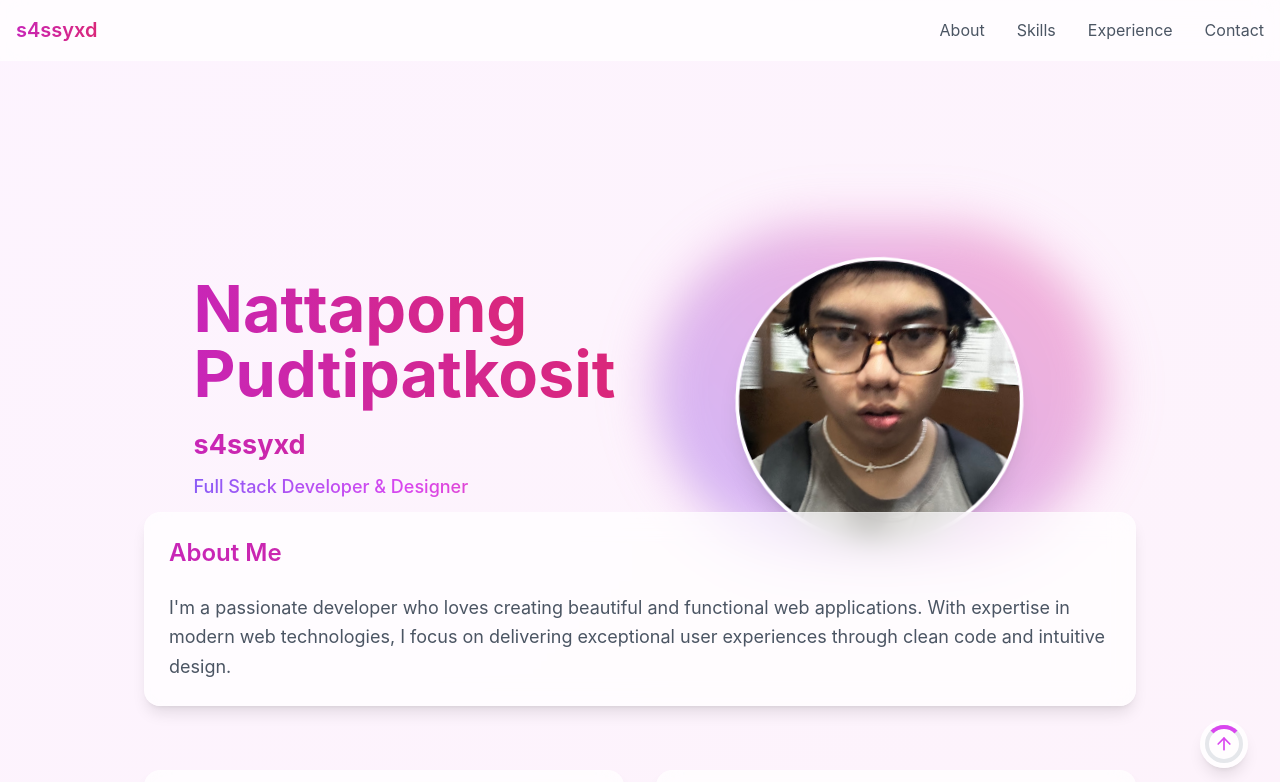
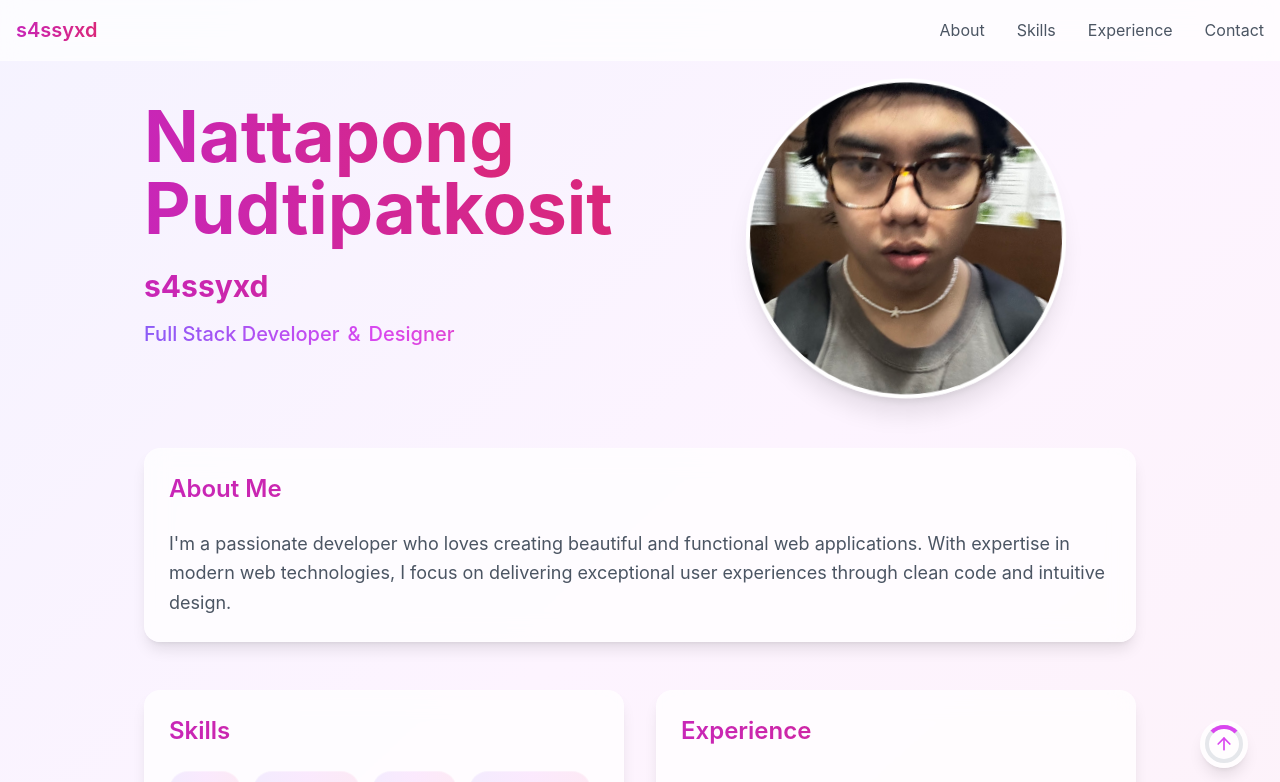
Before and after one commit to SassyxD/s4ssyxd, a React (Vite) app: page / in a window 1280 px wide. Shown: the top 782 px of the page. Built offline with nearby package versions, Linux system fonts and the light colour scheme; the HTML template or start-up script is replaced by a standard one.

Commit message:
feat: add typing animation and role display components to enhance hero section

```diff
--- a/src/App.tsx
+++ b/src/App.tsx
@@ -2,6 +2,47 @@ import { motion, useScroll, useTransform, useSpring } from 'framer-motion';
 import { FiGithub, FiLinkedin, FiMail, FiTwitter, FiArrowUp } from 'react-icons/fi';
 import Navbar from './components/Navbar';
 import { useEffect, useState } from 'react';
+
+// Typing animation component
+const TypeWriter = ({ text, delay = 100, className = "" }) => {
+  const [displayText, setDisplayText] = useState("");
+  const [currentIndex, setCurrentIndex] = useState(0);
+
+  useEffect(() => {
+    if (currentIndex < text.length) {
+      const timeout = setTimeout(() => {
+        setDisplayText(prev => prev + text[currentIndex]);
+        setCurrentIndex(prev => prev + 1);
+      }, delay);
+      return () => clearTimeout(timeout);
+    }
+  }, [currentIndex, delay, text]);
+
+  return (
+    <span className={`${className} typing-cursor`}>
+      {displayText}
+    </span>
+  );
+};
+
+// Role animation component
+const AnimatedRole = ({ role, index }) => {
+  return (
+    <motion.span
+      initial={{ opacity: 0, y: 20 }}
+      animate={{ opacity: 1, y: 0 }}
+      transition={{
+        duration: 0.5,
+        delay: index * 0.2,
+        type: "spring",
+        stiffness: 100
+      }}
+      className="inline-block"
+    >
+      {role}
+    </motion.span>
+  );
+};
 
 function App() {
   const { scrollYProgress } = useScroll();
@@ -33,20 +74,22 @@ function App() {
     visible: {
       opacity: 1,
       transition: {
-        staggerChildren: 0.3,
-        delayChildren: 0.5,
+        staggerChildren: 0.2,
+        delayChildren: 0.1,
+        duration: 0.5,
+        when: "beforeChildren"
       },
     },
   };
 
   const itemVariants = {
-    hidden: { opacity: 0, y: 30 },
+    hidden: { opacity: 0, y: 20 },
     visible: {
       opacity: 1,
       y: 0,
       transition: {
-        duration: 0.8,
-        ease: [0.6, 0.05, -0.01, 0.9],
+        duration: 0.5,
+        ease: "easeOut",
       },
     },
   };
@@ -55,22 +98,24 @@ function App() {
     window.scrollTo({ top: 0, behavior: 'smooth' });
   };
 
+  const roles = ["Full Stack Developer", "Designer"];
+
   return (
-    <div className="min-h-screen">
+    <div className="min-h-screen bg-gradient-to-br from-violet-50 via-fuchsia-50 to-pink-50">
       <Navbar />
 
-      <div className="container mx-auto px-4 py-16 max-w-5xl">
+      <div className="container mx-auto px-4 py-8 max-w-5xl">
         <motion.main
           variants={containerVariants}
           initial="hidden"
           animate="visible"
-          className="space-y-16 mt-16"
+          className="space-y-12 mt-8"
         >
           {/* Hero Section */}
           <motion.section
             id="about"
-            className="relative"
-            style={{ scale, y }}
+            className="relative mb-16"
+            variants={itemVariants}
           >
             <div className="flex flex-col md:flex-row items-center justify-between gap-8 md:gap-16">
               <div className="md:w-1/2 text-center md:text-left space-y-6">
@@ -97,11 +142,16 @@ function App() {
                     animate={{ opacity: 1, y: 0 }}
                     transition={{ duration: 0.8, delay: 1.2 }}
                   >
-                    <h2 className="text-2xl md:text-3xl font-bold gradient-text mb-4 typing-cursor">
-                      s4ssyxd
+                    <h2 className="text-2xl md:text-3xl font-bold gradient-text mb-4">
+                      <TypeWriter text="s4ssyxd" delay={150} />
                     </h2>
-                    <p className="text-xl text-transparent bg-clip-text bg-gradient-to-r from-violet-500 via-fuchsia-500 to-pink-500 font-medium">
-                      Full Stack Developer & Designer
+                    <p className="text-xl text-transparent bg-clip-text bg-gradient-to-r from-violet-500 via-fuchsia-500 to-pink-500 font-medium flex flex-wrap gap-2 justify-center md:justify-start">
+                      {roles.map((role, index) => (
+                        <>
+                          <AnimatedRole key={role} role={role} index={index} />
+                          {index < roles.length - 1 && <span>&</span>}
+                        </>
+                      ))}
                     </p>
                   </motion.div>
                 </motion.div>
@@ -144,7 +194,7 @@ function App() {
             variants={itemVariants}
           >
             <motion.div
-              className="interactive-card"
+              className="interactive-card h-full"
               whileHover={{ scale: 1.02 }}
               transition={{ duration: 0.5 }}
             >
@@ -154,8 +204,8 @@ function App() {
                   <motion.span
                     key={skill}
                     className="skill-tag"
-                    initial={{ opacity: 0, scale: 0.8, rotate: -5 }}
-                    animate={{ opacity: 1, scale: 1, rotate: 0 }}
+                    initial={{ opacity: 0, scale: 0.8 }}
+                    animate={{ opacity: 1, scale: 1 }}
                     transition={{ delay: index * 0.1 }}
                     whileHover={{ scale: 1.1, rotate: -5 }}
                   >
@@ -166,7 +216,7 @@ function App() {
             </motion.div>
 
             <motion.div
-              className="interactive-card"
+              className="interactive-card h-full"
               whileHover={{ scale: 1.02 }}
               transition={{ duration: 0.5 }}
             >
@@ -192,7 +242,7 @@ function App() {
           {/* Contact Section */}
           <motion.section
             id="contact"
-            className="text-center space-y-8"
+            className="text-center space-y-8 pb-8"
             variants={itemVariants}
           >
             <h2 className="text-2xl font-semibold gradient-text">Let's Connect</h2>
--- a/src/index.css
+++ b/src/index.css
@@ -99,7 +99,7 @@
 
   .typing-cursor::after {
     content: '|';
-    @apply text-fuchsia-500;
+    @apply text-fuchsia-500 ml-0.5;
     animation: cursor-blink 1s step-end infinite;
   }
 
```
